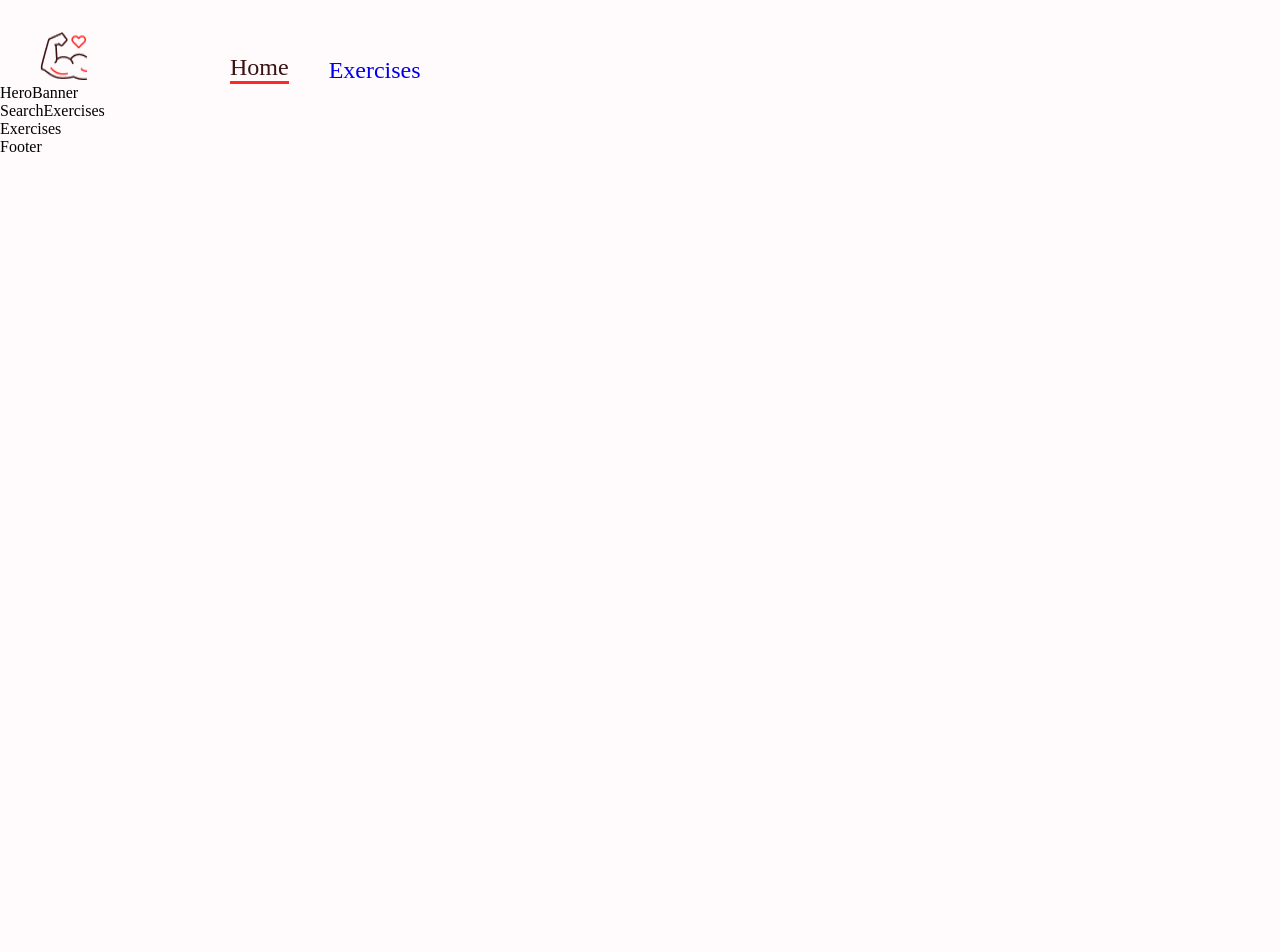
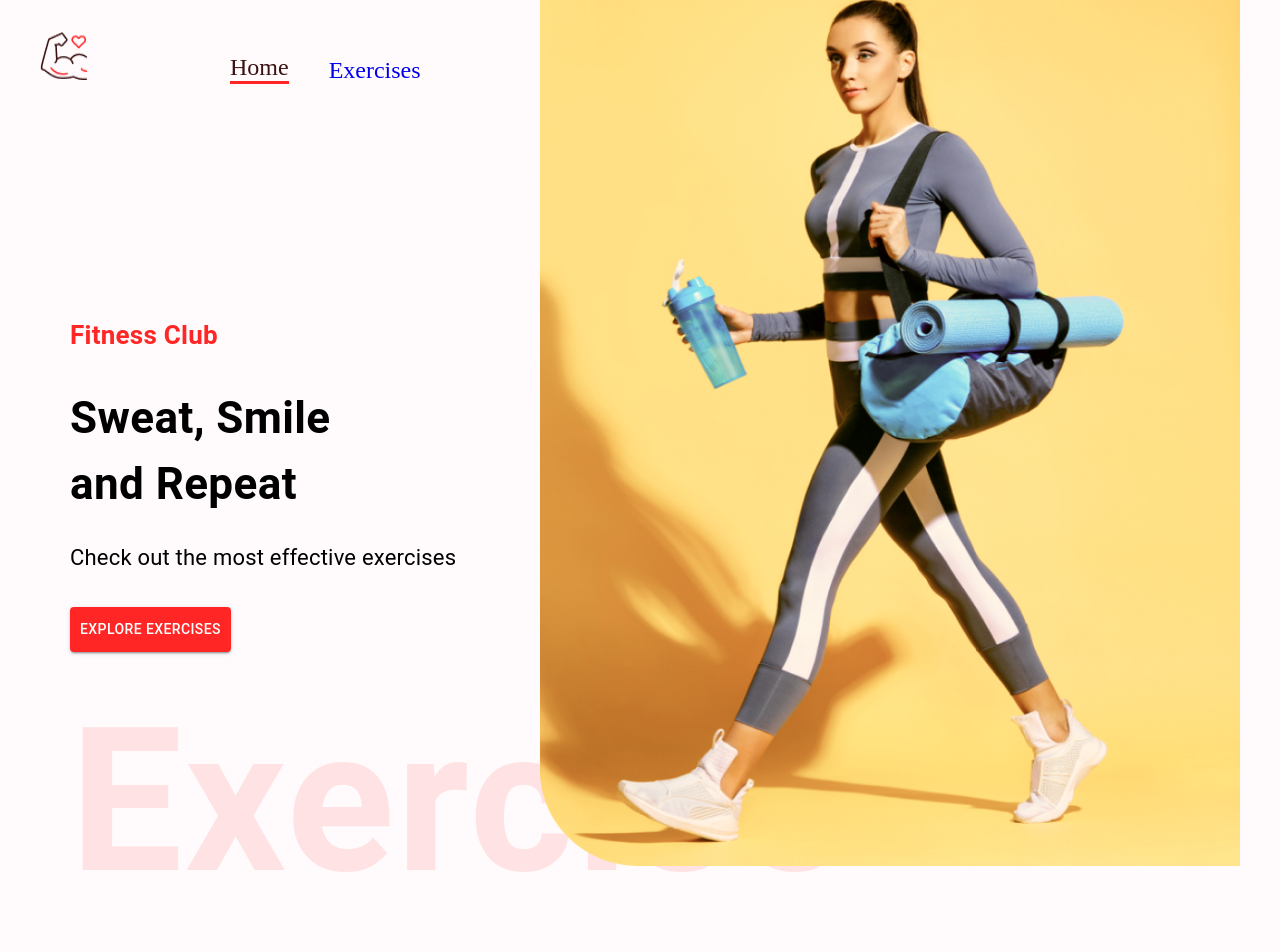
Before and after one commit to hasanizmir/React_FitnessApp, a React (Create React App) app: page / in a window 1280 px wide. Shown: the top 952 px of the page. Before the commit the page ends 800 px from the top, so only its background shows below. Built offline with nearby package versions, Linux system fonts and the light colour scheme.

Commit message:
feat:HeroBanner component updated

```diff
--- a/src/components/HeroBanner.js
+++ b/src/components/HeroBanner.js
@@ -1,9 +1,55 @@
-import React from 'react'
+import React from "react";
+import { Box, Typography, Button } from "@mui/material";
+
+import HeroBannerImage from "../assets/images/banner.png";
 
 const HeroBanner = () => {
   return (
-    <div>HeroBanner</div>
-  )
-}
+    <Box
+      sx={{
+        mt: { lg: "212px", xs: "70px" },
+        ml: { sm: "50px" },
+      }}
+      position="relative"
+      p="20px"
+    >
+      <Typography color="#FF2625" fontWeight="600" fontSize="26px">
+        Fitness Club
+      </Typography>
+      <Typography
+        fontWeight="700"
+        sx={{ fontSize: { lg: "44px", xs: "40px" } }}
+        mb="23px"
+        mt="30px"
+      >
+        Sweat, Smile <br /> and Repeat
+      </Typography>
+      <Typography fontSize="22px" lineHeight="35px" mb={4}>
+        Check out the most effective exercises
+      </Typography>
+      <Button
+        variant="contained"
+        color="error"
+        href="#exercises"
+        sx={{ backgroundColor: "#FF2625", padding: "10px" }}
+      >
+        Explore Exercises
+      </Button>
+      <Typography
+        fontWeight={600}
+        fontSize="200px"
+        color="#FF2625"
+        sx={{ opacity: 0.1, display: { lg: "block", xs: "none" } }}
+      >
+        Exercise
+      </Typography>
+      <img
+        src={HeroBannerImage}
+        alt="hero-banner"
+        className="hero-banner-img"
+      />
+    </Box>
+  );
+};
 
-export default HeroBanner
+export default HeroBanner;
```
Also changed, not shown: src/assets/images/banner.png (added).
